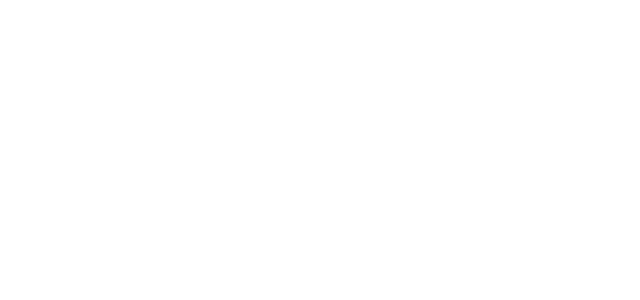
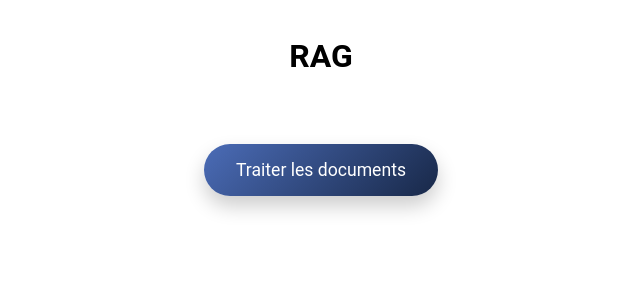
Before and after one commit to Yassin97440/mistral-gagnant, a Nuxt app in the folder front/: page /rag in a window 1280 px wide. Before the commit this address had no page. Shown: the top 300 px of the page, without its empty margins (319-959 px from the left). Built offline with nearby package versions, Linux system fonts and the light colour scheme.

Commit message:
add rag page and call run processing documents

```diff
--- a/front/app/layouts/Default.vue
+++ b/front/app/layouts/Default.vue
@@ -17,6 +17,13 @@
       </div>
 
       <v-spacer></v-spacer>
+
+      <v-btn variant="text"
+             class="mx-2 rag-button glow-hover"
+             :to="'/rag'"
+             prepend-icon="mdi-database-sync">
+        RAG
+      </v-btn>
 
       <div class="status-indicator me-3">
         <span class="status-dot"></span>
@@ -268,4 +275,40 @@
     filter: drop-shadow(0 0 2px rgba(var(--v-theme-primary), 0.5));
   }
 }
+
+.rag-button {
+  color: rgb(var(--v-theme-primary));
+  border-radius: 20px;
+  font-weight: 500;
+  letter-spacing: 0.5px;
+  transition: all 0.3s ease;
+  background: rgba(var(--v-theme-primary), 0.1);
+  position: relative;
+  overflow: hidden;
+}
+
+.rag-button::before {
+  content: '';
+  position: absolute;
+  top: 0;
+  left: -100%;
+  width: 100%;
+  height: 100%;
+  background: linear-gradient(
+    90deg,
+    transparent,
+    rgba(var(--v-theme-primary), 0.2),
+    transparent
+  );
+  transition: left 0.5s ease;
+}
+
+.rag-button:hover::before {
+  left: 100%;
+}
+
+.rag-button:hover {
+  background: rgba(var(--v-theme-primary), 0.15);
+  box-shadow: 0 0 10px rgba(var(--v-theme-primary), 0.3);
+}
 </style>
--- /dev/null
+++ b/front/app/pages/rag.vue
@@ -0,0 +1,147 @@
+<template>
+    <div class="rag-container">
+        <h1>RAG</h1>
+
+        <div class="action-section">
+            <button
+                @click="processDocuments"
+                class="futuristic-button"
+                :disabled="ragStore.isProcessing"
+            >
+                <span class="button-content">
+                    <span v-if="!ragStore.isProcessing">Traiter les documents</span>
+                    <span v-else class="loading-spinner"></span>
+                </span>
+            </button>
+        </div>
+
+        <div v-if="ragStore.processingStatus" class="status-message" :class="{ 'success': ragStore.processingStatus.includes('succès'), 'error': ragStore.processingStatus.includes('Erreur') }">
+            {{ ragStore.processingStatus }}
+        </div>
+    </div>
+</template>
+
+<script setup lang="ts">
+import { useRAGStore } from "~/stores/RAGStore";
+
+const ragStore = useRAGStore();
+
+const processDocuments = async () => {
+    try {
+        await ragStore.runProcessingDocuments();
+    } catch (error) {
+        console.error("Erreur lors du traitement:", error);
+    }
+};
+</script>
+
+<style scoped>
+.rag-container {
+    padding: 2rem;
+    display: flex;
+    flex-direction: column;
+    align-items: center;
+    gap: 2rem;
+}
+
+.action-section {
+    margin: 2rem 0;
+}
+
+.futuristic-button {
+    background: linear-gradient(135deg, #4b6cb7, #182848);
+    color: white;
+    border: none;
+    border-radius: 30px;
+    padding: 0.8rem 2rem;
+    font-size: 1.1rem;
+    position: relative;
+    overflow: hidden;
+    box-shadow: 0 10px 20px rgba(0, 0, 0, 0.2);
+    transition: all 0.3s ease;
+    min-width: 220px;
+    min-height: 50px;
+    cursor: pointer;
+}
+
+.futuristic-button:hover {
+    transform: translateY(-3px);
+    box-shadow: 0 15px 25px rgba(0, 0, 0, 0.3);
+    background: linear-gradient(135deg, #5a79c9, #1e3154);
+}
+
+.futuristic-button:disabled {
+    opacity: 0.7;
+    cursor: not-allowed;
+    transform: none;
+    background: linear-gradient(135deg, #3b568f, #172236);
+}
+
+.futuristic-button::before {
+    content: "";
+    position: absolute;
+    top: -5px;
+    left: -5px;
+    right: -5px;
+    bottom: -5px;
+    z-index: -1;
+    background: linear-gradient(90deg, #00d2ff, #3a7bd5);
+    border-radius: 35px;
+    opacity: 0;
+    transition: opacity 0.3s ease;
+}
+
+.futuristic-button:hover::before {
+    opacity: 0.4;
+}
+
+.button-content {
+    display: flex;
+    align-items: center;
+    justify-content: center;
+    height: 100%;
+    width: 100%;
+}
+
+.loading-spinner {
+    display: inline-block;
+    width: 20px;
+    height: 20px;
+    border: 3px solid rgba(255, 255, 255, 0.3);
+    border-radius: 50%;
+    border-top-color: white;
+    animation: spin 1s linear infinite;
+}
+
+.status-message {
+    margin-top: 1rem;
+    padding: 1rem 2rem;
+    border-radius: 8px;
+    font-weight: 500;
+    max-width: 80%;
+    text-align: center;
+    animation: fadeIn 0.3s ease;
+    box-shadow: 0 4px 12px rgba(0, 0, 0, 0.1);
+}
+
+.success {
+    background-color: rgba(39, 174, 96, 0.2);
+    color: #27ae60;
+    border-left: 4px solid #27ae60;
+}
+
+.error {
+    background-color: rgba(231, 76, 60, 0.2);
+    color: #e74c3c;
+    border-left: 4px solid #e74c3c;
+}
+
+@keyframes spin {
+    to { transform: rotate(360deg); }
+}
+
+@keyframes fadeIn {
+    from { opacity: 0; transform: translateY(10px); }
+    to { opacity: 1; transform: translateY(0); }
+}
+</style>
--- /dev/null
+++ b/front/app/stores/RAGStore.ts
@@ -0,0 +1,41 @@
+// stores/user.ts
+import { defineStore } from 'pinia'
+
+interface RAGStore {
+    documents: Document[] | undefined
+    processingStatus: string | null
+    isProcessing: boolean
+}
+
+export const useRAGStore = defineStore('RAG', {
+    state: (): RAGStore => ({
+        documents: undefined,
+        processingStatus: null,
+        isProcessing: false
+    }),
+
+    actions: {
+        async runProcessingDocuments() {
+            try {
+                this.isProcessing = true;
+                this.processingStatus = "Traitement en cours...";
+
+                const response = await fetch('/api/runProcessingDocuments');
+
+                if (!response.ok) {
+                    throw new Error(`Erreur: ${response.status}`);
+                }
+
+                const result = await response.text();
+                this.processingStatus = "Traitement terminé avec succès!";
+                return result;
+            } catch (error) {
+                console.error("Erreur lors du traitement des documents:", error);
+                this.processingStatus = "Erreur lors du traitement des documents";
+                throw error;
+            } finally {
+                this.isProcessing = false;
+            }
+        }
+    }
+})
```
Also changed, not shown: 1 other file (tests, documents, lock files or other folders).
